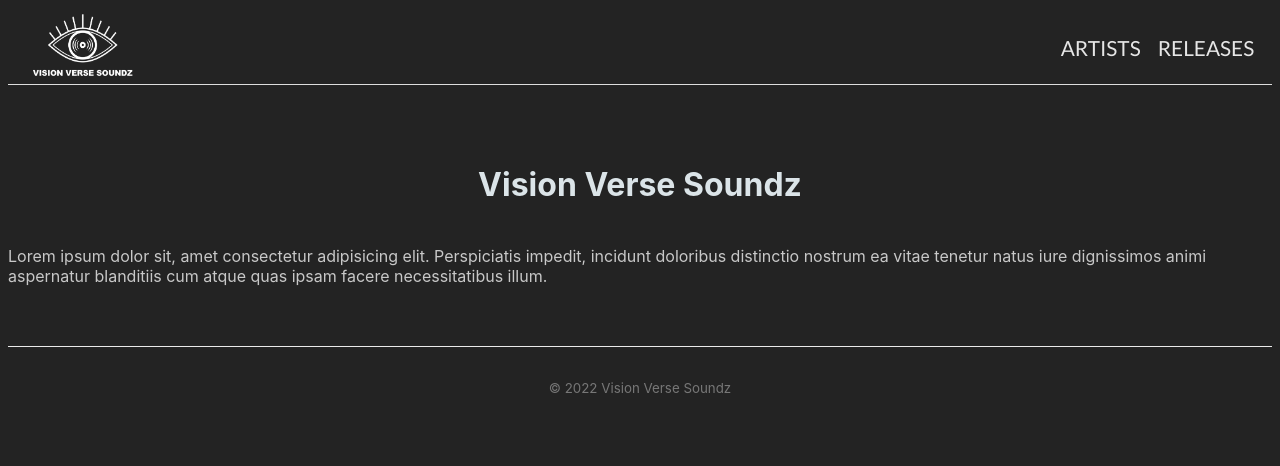
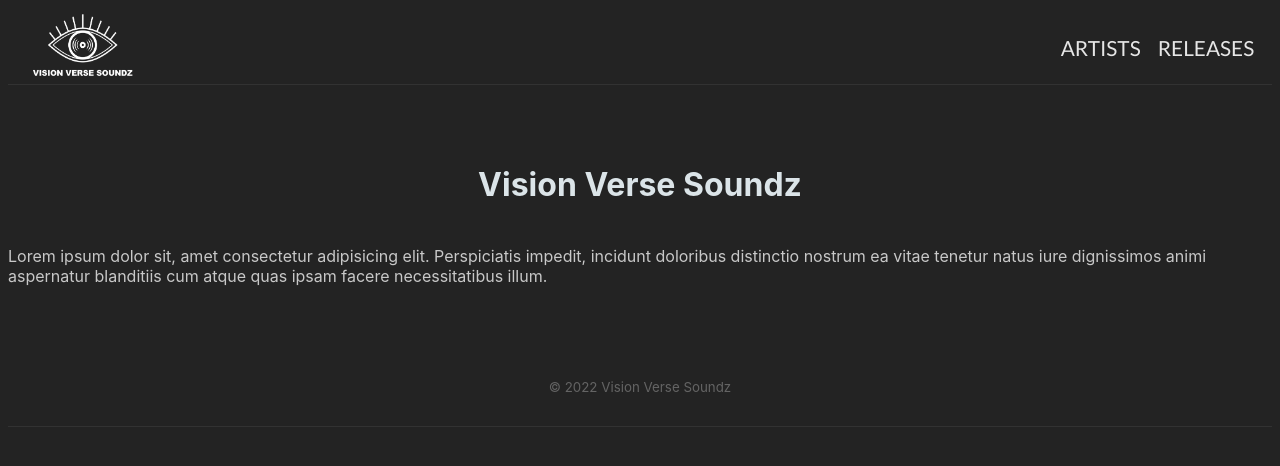
Before and after one commit to jasoncassella/vision-verse-soundz, a Next.js app: page / in a window 1280 px wide. Shown: the top 466 px of the page. Built offline with nearby package versions, Linux system fonts and the light colour scheme.

Commit message:
much better

```diff
--- a/styles/globals.css
+++ b/styles/globals.css
@@ -27,6 +27,7 @@ img {
 
 .content {
   margin: 0 auto;
+  max-width: 1400px;
 }
 
 nav {
@@ -35,7 +36,7 @@ nav {
   justify-content: flex-end;
   margin: 10px auto 80px;
   padding: 0.2em 0.8em;
-  border-bottom: 1px solid #ddd;
+  border-bottom: 1px solid rgb(50, 50, 50);
 }
 
 nav a {
@@ -60,8 +61,8 @@ footer {
   text-align: center;
   padding: 30px 0;
   margin-top: 60px;
-  color: #777;
-  border-top: 1px solid #eaeaea;
+  color: rgb(100, 100, 100);
+  border-bottom: 1px solid rgb(50, 50, 50);
 }
 
 .not-found {
```
